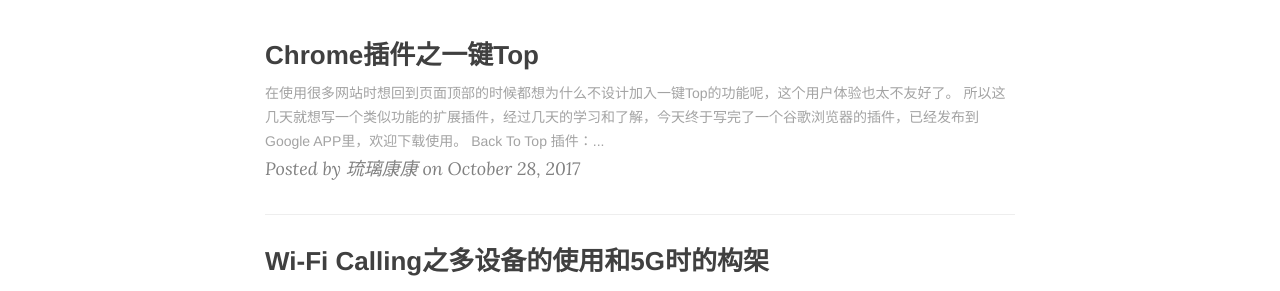
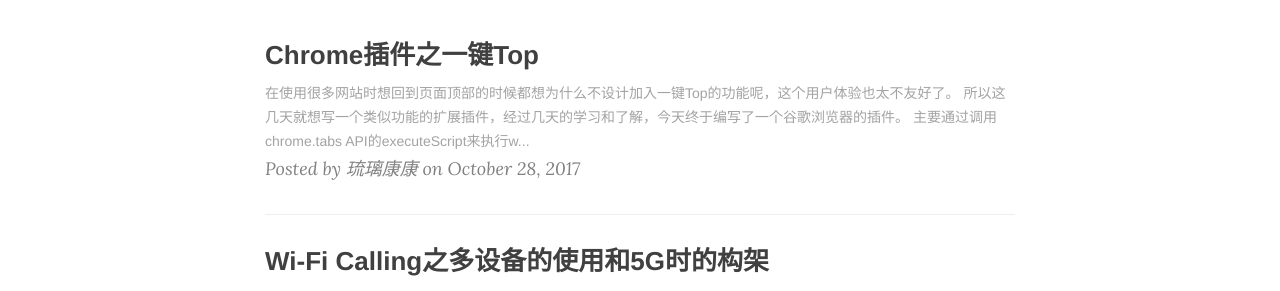
Before and after one commit to MinpuKang/minpukang.github.io, a Jekyll site: the page built from index.html, in a window 1280 px wide and 900 px high. Shown: the part 439-730 px from the top of the window. Built offline with Jekyll 4.4.1, drawn with Linux system fonts in a browser that asks for light colours; nearby versions of some CDN libraries; the list of posts is cut into pages by our own code.

Commit message:
Update the details of back to top

```diff
--- a/_posts/2017-10-28-Chrome-Extension-BacktoTop.md
+++ b/_posts/2017-10-28-Chrome-Extension-BacktoTop.md
@@ -19,13 +19,21 @@
 
 在使用很多网站时想回到页面顶部的时候都想为什么不设计加入一键Top的功能呢，这个用户体验也太不友好了。
 
-所以这几天就想写一个类似功能的扩展插件，经过几天的学习和了解，今天终于写完了一个谷歌浏览器的插件，已经发布到Google APP里，欢迎下载使用。
+所以这几天就想写一个类似功能的扩展插件，经过几天的学习和了解，今天终于编写了一个谷歌浏览器的插件。
 
-[Back To Top 插件：https://chrome.google.com/webstore/detail/back-to-top/mhofnmfmcbeckfemdbfhfbgomilhlaeh](https://chrome.google.com/webstore/detail/back-to-top/mhofnmfmcbeckfemdbfhfbgomilhlaeh)
+主要通过调用chrome.tabs API的executeScript来执行window.scroll函数回滚到顶部坐标：
+
+- **chrome.tabs.executeScript(integer tabId, object details, function callback)**
+
+具体可参考**[chrome tabs API：https://developer.chrome.com/extensions/tabs#method-executeScript](https://developer.chrome.com/extensions/tabs#method-executeScript)**以及**[scroll函数介绍https://developer.mozilla.org/en-US/docs/Web/API/Window/scroll](https://developer.mozilla.org/en-US/docs/Web/API/Window/scroll)**。
+
+插件已经发布到Google APP里，欢迎使用：
+
+[Back To Top插件链接：https://chrome.google.com/webstore/detail/back-to-top/mhofnmfmcbeckfemdbfhfbgomilhlaeh](https://chrome.google.com/webstore/detail/back-to-top/mhofnmfmcbeckfemdbfhfbgomilhlaeh)
 
 <img src="https://mmbiz.qpic.cn/mmbiz_png/QqiaFS6NT0eDEw9gNsp2fPs4HGY15nTgruacAd8w9ibKhhPW0zMzvHfQibQ2ibyt6YgGt3B5MYNRr0oIXNRQ1C04YQ/0?wx_fmt=png" width="70%" />
 
-效果如下：
+使用效果如下：
 ![Chrome扩展BackToTop][4]
 
 什么？国内下载不了？
```
